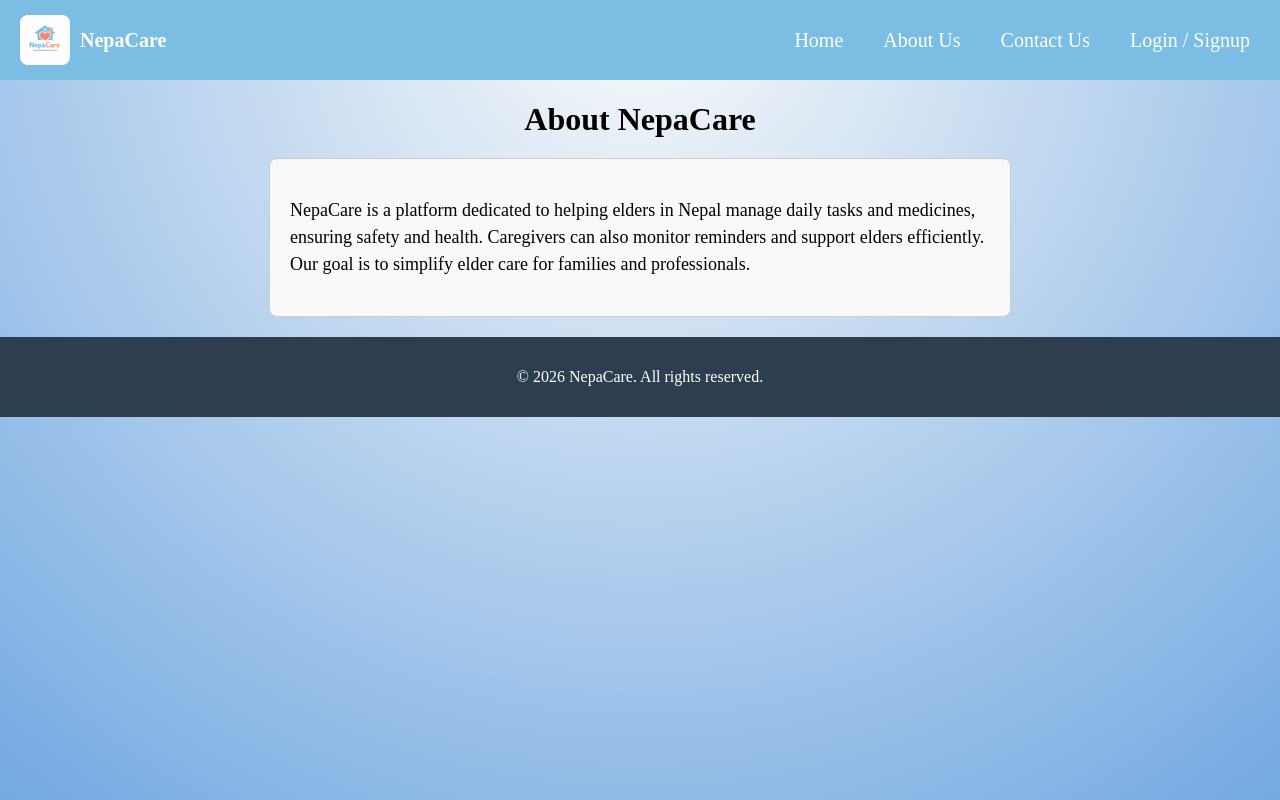
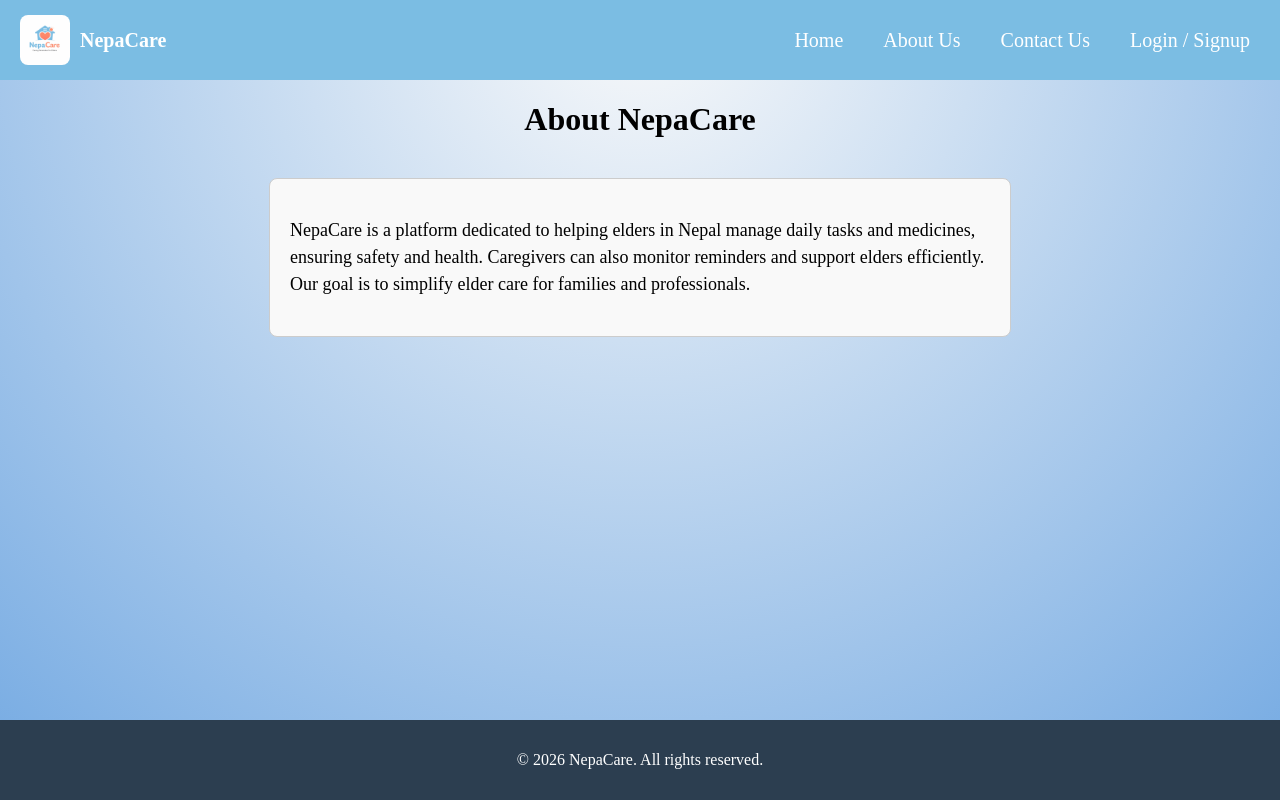
Before and after one commit to ranjitkarsamita3-coder/NepaCare, a PHP site: page /about.php in a window 1280 px wide. Run offline with PHP 8.4, Linux system fonts and the light colour scheme.

Commit message:
Footer change

```diff
--- a/about.php
+++ b/about.php
@@ -1,4 +1,4 @@
-<?php include "components/header.php"; ?>
+<?php define('STICKY_FOOTER', true); include "components/header.php"; ?>
 <link rel="stylesheet" href="assets/css/colors.css">
 <h1>About NepaCare</h1>
 
--- a/assets/css/signupstyle.css
+++ b/assets/css/signupstyle.css
@@ -66,7 +66,7 @@ body {
     top: 40%;
     transform: translateY(-50%);
     cursor: pointer;
-    color: #8aa4c5;
+    color: rgba(4, 54, 77, 0.5);
     font-size: 18px;
 }
 
@@ -86,7 +86,7 @@ body {
 
 .dark-card input[type="submit"]:hover {
     transform: translateY(-2px);
-    box-shadow: 0 10px 25px rgba(0,176,255,0.5);
+    box-shadow: 0 10px 25px rgba(4, 54, 77, 0.5);
 }
 
 /* ================= LINKS ================= */
--- a/assets/css/style.css
+++ b/assets/css/style.css
@@ -3,6 +3,11 @@ body {
     font-family: "Times New Roman", Times, serif;
    background: radial-gradient(circle at top, var(--secondary-300), var(--primary-300));
     min-height: 100vh;
+}
+
+body.sticky-footer {
+    display: flex;
+    flex-direction: column;
 }
 
 .page-wrapper {
--- a/components/header.php
+++ b/components/header.php
@@ -41,6 +41,6 @@
         .section p { font-size:18px; line-height:1.5; }
     </style>
 </head>
-<body>
+<body <?php echo defined('STICKY_FOOTER') ? 'class="sticky-footer"' : ''; ?>>
 
 <?php include __DIR__ . "/navbar.php"; ?>
--- a/contact.php
+++ b/contact.php
@@ -1,4 +1,4 @@
-<?php include "components/header.php"; ?>
+<?php define('STICKY_FOOTER', true); include "components/header.php"; ?>
 <link rel="stylesheet" href="assets/css/colors.css">
 
 <h1>Contact NepaCare</h1>
```
